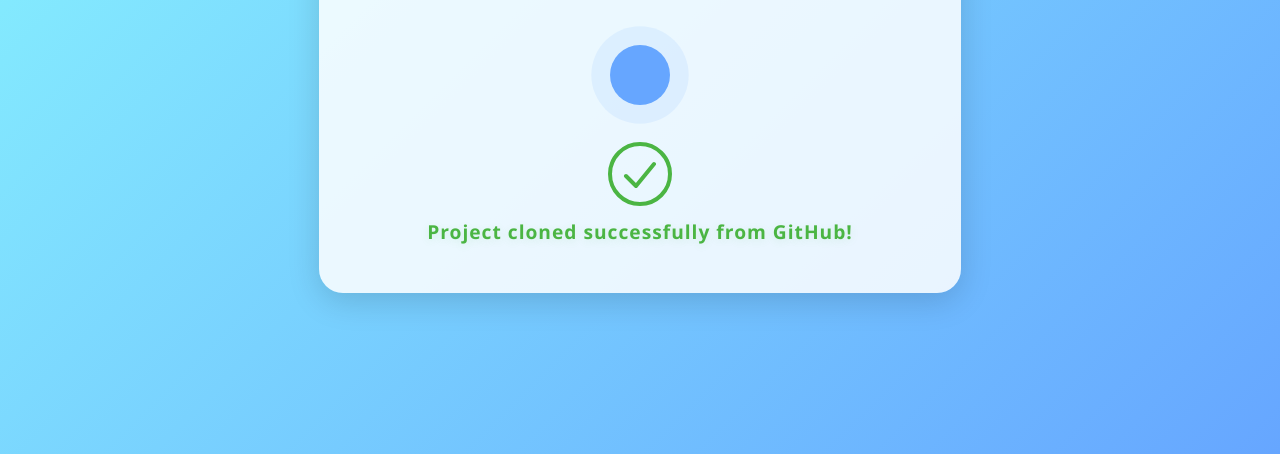
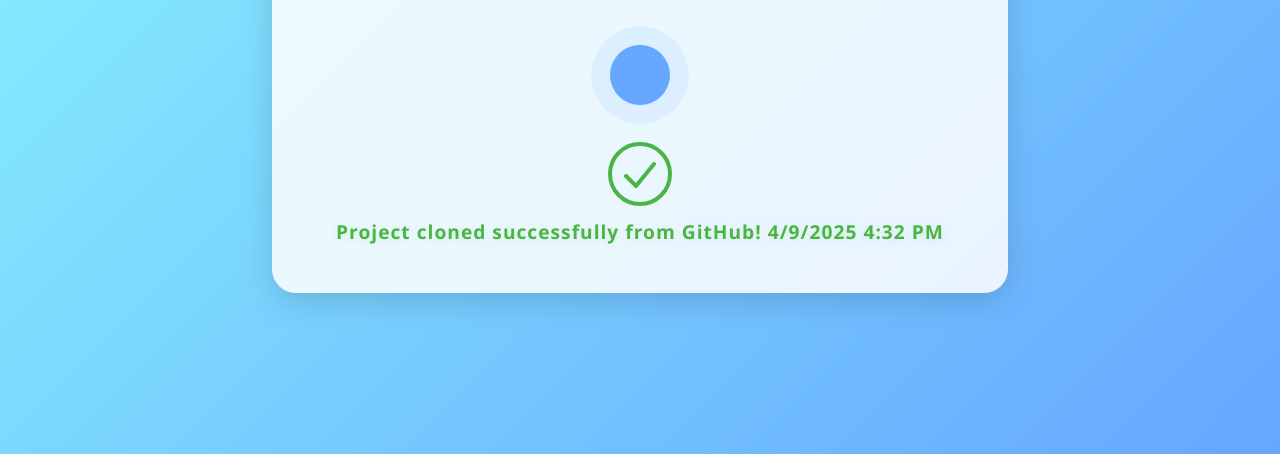
Before and after one commit to teo-yu-xuan/TFP4224, a plain HTML site: page index.html in a window 1280 px wide. Shown: the part 346-800 px from the top of the page. Drawn offline with Linux system fonts and the light colour scheme.

Commit message:
Update success message to include timestamp for project cloning

```diff
--- a/index.html
+++ b/index.html
@@ -109,7 +109,7 @@
         <circle cx="32" cy="32" r="30" stroke="#4BB543" stroke-width="4" />
         <path d="M18 34L28 44L46 22" stroke="#4BB543" stroke-width="4" stroke-linecap="round" stroke-linejoin="round"/>
       </svg>
-      <div class="success-text">Project cloned successfully from GitHub!</div>
+      <div class="success-text">Project cloned successfully from GitHub! 4/9/2025 4:32 PM</div>
     </div>
   </div>
 </body>
```
